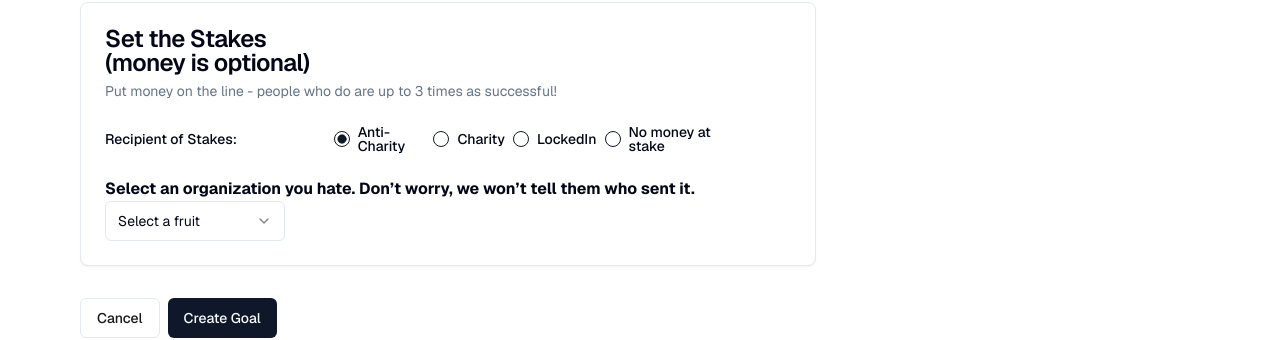
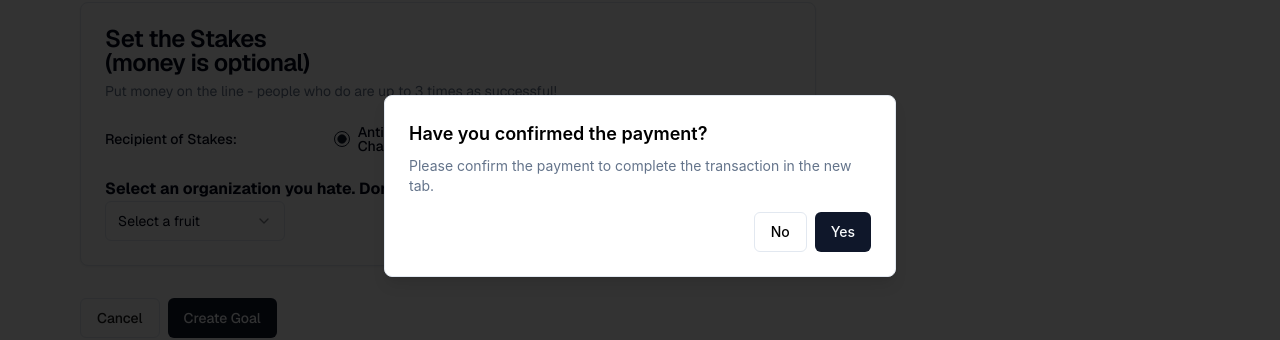
Before and after one commit to keiloktql/LockedIn, a Next.js app in the folder frontend/: page /dashboard/create-goal in a window 1280 px wide. Both pictures are taken after typing "Sample", "Sample", "2020-01-15", "2020-01-15" into the empty fields and a click on the button "Create Goal". Shown: the part 790-1130 px from the top of the page. Built offline with nearby package versions, Linux system fonts and the light colour scheme; no server answers; the database is empty.

Commit message:
integrate backend apis to frontend

```diff
--- /dev/null
+++ b/frontend/components/ui/alert-dialog.jsx
@@ -0,0 +1,97 @@
+import * as React from "react"
+import * as AlertDialogPrimitive from "@radix-ui/react-alert-dialog"
+
+import { cn } from "@/lib/utils"
+import { buttonVariants } from "@/components/ui/button"
+
+const AlertDialog = AlertDialogPrimitive.Root
+
+const AlertDialogTrigger = AlertDialogPrimitive.Trigger
+
+const AlertDialogPortal = AlertDialogPrimitive.Portal
+
+const AlertDialogOverlay = React.forwardRef(({ className, ...props }, ref) => (
+  <AlertDialogPrimitive.Overlay
+    className={cn(
+      "fixed inset-0 z-50 bg-black/80  data-[state=open]:animate-in data-[state=closed]:animate-out data-[state=closed]:fade-out-0 data-[state=open]:fade-in-0",
+      className
+    )}
+    {...props}
+    ref={ref} />
+))
+AlertDialogOverlay.displayName = AlertDialogPrimitive.Overlay.displayName
+
+const AlertDialogContent = React.forwardRef(({ className, ...props }, ref) => (
+  <AlertDialogPortal>
+    <AlertDialogOverlay />
+    <AlertDialogPrimitive.Content
+      ref={ref}
+      className={cn(
+        "fixed left-[50%] top-[50%] z-50 grid w-full max-w-lg translate-x-[-50%] translate-y-[-50%] gap-4 border border-slate-200 bg-white p-6 shadow-lg duration-200 data-[state=open]:animate-in data-[state=closed]:animate-out data-[state=closed]:fade-out-0 data-[state=open]:fade-in-0 data-[state=closed]:zoom-out-95 data-[state=open]:zoom-in-95 data-[state=closed]:slide-out-to-left-1/2 data-[state=closed]:slide-out-to-top-[48%] data-[state=open]:slide-in-from-left-1/2 data-[state=open]:slide-in-from-top-[48%] sm:rounded-lg dark:border-slate-800 dark:bg-slate-950",
+        className
+      )}
+      {...props} />
+  </AlertDialogPortal>
+))
+AlertDialogContent.displayName = AlertDialogPrimitive.Content.displayName
+
+const AlertDialogHeader = ({
+  className,
+  ...props
+}) => (
+  <div
+    className={cn("flex flex-col space-y-2 text-center sm:text-left", className)}
+    {...props} />
+)
+AlertDialogHeader.displayName = "AlertDialogHeader"
+
+const AlertDialogFooter = ({
+  className,
+  ...props
+}) => (
+  <div
+    className={cn("flex flex-col-reverse sm:flex-row sm:justify-end sm:space-x-2", className)}
+    {...props} />
+)
+AlertDialogFooter.displayName = "AlertDialogFooter"
+
+const AlertDialogTitle = React.forwardRef(({ className, ...props }, ref) => (
+  <AlertDialogPrimitive.Title ref={ref} className={cn("text-lg font-semibold", className)} {...props} />
+))
+AlertDialogTitle.displayName = AlertDialogPrimitive.Title.displayName
+
+const AlertDialogDescription = React.forwardRef(({ className, ...props }, ref) => (
+  <AlertDialogPrimitive.Description
+    ref={ref}
+    className={cn("text-sm text-slate-500 dark:text-slate-400", className)}
+    {...props} />
+))
+AlertDialogDescription.displayName =
+  AlertDialogPrimitive.Description.displayName
+
+const AlertDialogAction = React.forwardRef(({ className, ...props }, ref) => (
+  <AlertDialogPrimitive.Action ref={ref} className={cn(buttonVariants(), className)} {...props} />
+))
+AlertDialogAction.displayName = AlertDialogPrimitive.Action.displayName
+
+const AlertDialogCancel = React.forwardRef(({ className, ...props }, ref) => (
+  <AlertDialogPrimitive.Cancel
+    ref={ref}
+    className={cn(buttonVariants({ variant: "outline" }), "mt-2 sm:mt-0", className)}
+    {...props} />
+))
+AlertDialogCancel.displayName = AlertDialogPrimitive.Cancel.displayName
+
+export {
+  AlertDialog,
+  AlertDialogPortal,
+  AlertDialogOverlay,
+  AlertDialogTrigger,
+  AlertDialogContent,
+  AlertDialogHeader,
+  AlertDialogFooter,
+  AlertDialogTitle,
+  AlertDialogDescription,
+  AlertDialogAction,
+  AlertDialogCancel,
+}
--- a/frontend/pages/api/goal.js
+++ b/frontend/pages/api/goal.js
@@ -167,9 +167,9 @@
       accessToken: outgoingPaymentGrant.continue.access_token.value,
       continueUrl: outgoingPaymentGrant.continue.uri,
       quoteId: quote.id
-    });
+    }).returning();
 
-    return res.status(201).json({ message: 'Goal created successfully', redirect_url: outgoingPaymentGrant.interact.redirect });
+    return res.status(201).json({ message: 'Goal created successfully', goalId: goal[0].id, redirect_url: outgoingPaymentGrant.interact.redirect });
   } catch (error) {
     console.error(error);
     return res.status(500).json({ error: 'Internal server error' });
--- a/frontend/pages/dashboard/create-goal/index.js
+++ b/frontend/pages/dashboard/create-goal/index.js
@@ -2,6 +2,17 @@
 import { useForm, FormProvider, useFormContext } from "react-hook-form";
 import { Label } from "@/components/ui/Label";
 import { RadioGroup, RadioGroupItem } from "@/components/ui/radio-group";
+import {
+  AlertDialog,
+  AlertDialogAction,
+  AlertDialogCancel,
+  AlertDialogContent,
+  AlertDialogDescription,
+  AlertDialogFooter,
+  AlertDialogHeader,
+  AlertDialogTitle,
+  AlertDialogTrigger,
+} from "@/components/ui/alert-dialog"
 import {
   Card,
   CardContent,
@@ -30,6 +41,7 @@
 import { Input } from "@/components/ui/Input";
 import { Geist, Geist_Mono } from "next/font/google";
 import MainLayout from "@/components/layout/MainLayout";
+import { json } from "drizzle-orm/mysql-core";
 
 const geistSans = Geist({
   variable: "--font-geist-sans",
@@ -263,6 +275,25 @@
   );
 }
 
+export function PaymentCompleteDialog({ open, onClose, onSubmit }) {
+  return (
+    <AlertDialog open={open}>
+      <AlertDialogContent>
+        <AlertDialogHeader>
+          <AlertDialogTitle className="text-black">Have you confirmed the payment?</AlertDialogTitle>
+          <AlertDialogDescription>
+            Please confirm the payment to complete the transaction in the new tab.
+          </AlertDialogDescription>
+        </AlertDialogHeader>
+        <AlertDialogFooter>
+          <AlertDialogCancel onClick={onClose} className="text-black">No</AlertDialogCancel>
+          <AlertDialogAction onClick={onSubmit}>Yes</AlertDialogAction>
+        </AlertDialogFooter>
+      </AlertDialogContent>
+    </AlertDialog>
+  );
+}
+
 export default function Home() {
   // Initialize the global form with default values
   const methods = useForm({
@@ -275,9 +306,31 @@
       recipientOfStakes: "Anti-Charity"
     }
   });
-
-  function onSubmit(data) {
-    console.log("Submitted Data:", data);
+  const [openDialog, setOpenDialog] = React.useState(false);
+  const [goalId, setGoalId] = React.useState("");
+  async function onSubmit(data) {
+    // axios post to api /api/goal
+    let jsonObj = {}
+    jsonObj["userId"] = "ec99f125-700f-4620-b8a2-eeca29ef21e1"
+    jsonObj["stackAmount"] = 100
+    jsonObj["description"] = data.description
+    jsonObj["startDate"] = data.commitmentStartDate
+    jsonObj["endDate"] = data.commitmentEndDate
+    jsonObj["beneficiary"] = data.recipientOfStakes
+    console.log(jsonObj)
+    const res = await fetch("/api/goal", {
+      method: "POST",
+      headers: {
+        "Content-Type": "application/json"
+      },
+      body: JSON.stringify(jsonObj)
+    });
+    const responseData = await res.json();
+    console.log("Submitted Data:", responseData);
+    window.open(responseData.redirect_url);
+    console.log(responseData.goalId)
+    setGoalId(responseData.goalId)
+    setOpenDialog(true)
   }
 
   return (
@@ -338,6 +391,16 @@
           </main>
         </div>
       </FormProvider>
+      <PaymentCompleteDialog open={openDialog} onClose={() => setOpenDialog(false)} onSubmit={() => {
+        fetch(`/api/continue-grant?goalId=${goalId}`, {
+          method: "GET",
+          headers: {
+            "Content-Type": "application/json"
+          }
+        });
+        setOpenDialog(false);
+        window.location.href = "/dashboard";
+      }} />
     </MainLayout>
   );
 }
```
Also changed, not shown: frontend/package.json (+4 -4 lines), 1 other file (tests, documents, lock files or other folders).
